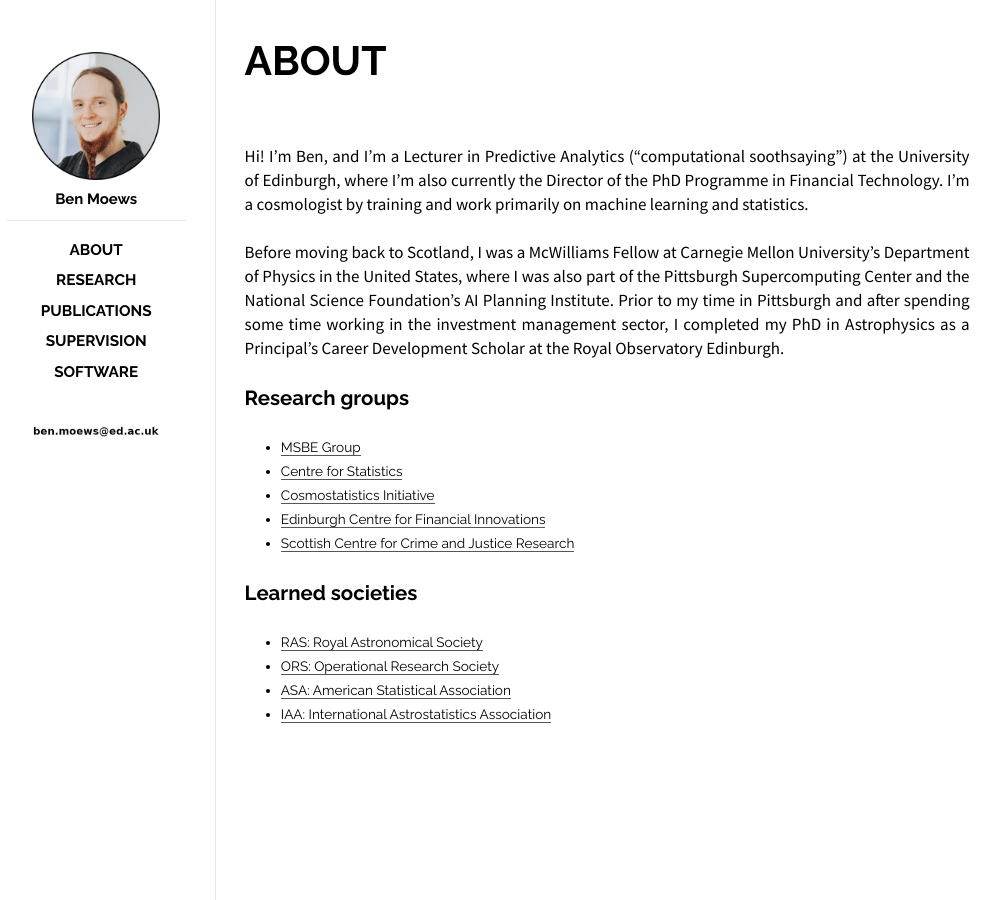
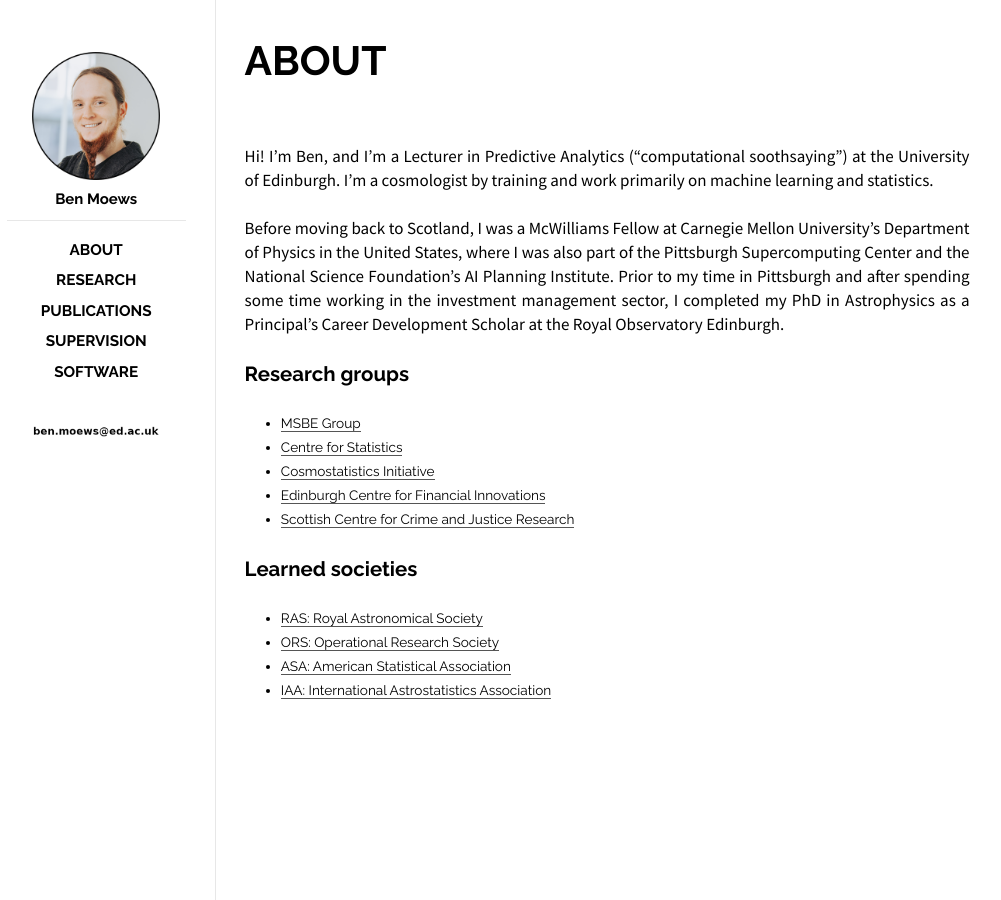
Before and after one commit to moews/moews.github.io, a Jekyll site: the page built from _posts/2017-03-27-about.md, in a window 1280 px wide. Shown: the whole page, without its empty margins (143-1144 px from the left). Built offline with Jekyll 4.4.1, drawn with Linux system fonts in a browser that asks for light colours.

Commit message:
Update 2017-03-27-about.md

```diff
--- a/_posts/2017-03-27-about.md
+++ b/_posts/2017-03-27-about.md
@@ -8,9 +8,13 @@
 
 <br>
 
-Hi! I’m Ben, and I’m a Lecturer in Predictive Analytics (“computational soothsaying”) at the University of Edinburgh, where I'm also currently the Director of the PhD Programme in Financial Technology. I’m a cosmologist by training and work primarily on machine learning and statistics.
+Hi! I’m Ben, and I’m a Lecturer in Predictive Analytics (“computational soothsaying”) at the University of Edinburgh. I’m a cosmologist by training and work primarily on machine learning and statistics.
 
 Before moving back to Scotland, I was a McWilliams Fellow at Carnegie Mellon University's Department of Physics in the United States, where I was also part of the Pittsburgh Supercomputing Center and the National Science Foundation’s AI Planning Institute. Prior to my time in Pittsburgh and after spending some time working in the investment management sector, I completed my PhD in Astrophysics as a Principal’s Career Development Scholar at the Royal Observatory Edinburgh.
+
+<!--
+, where I'm also currently the Director of the PhD Programme in Financial Technology
+-->
 
 ## Research groups
 
```
